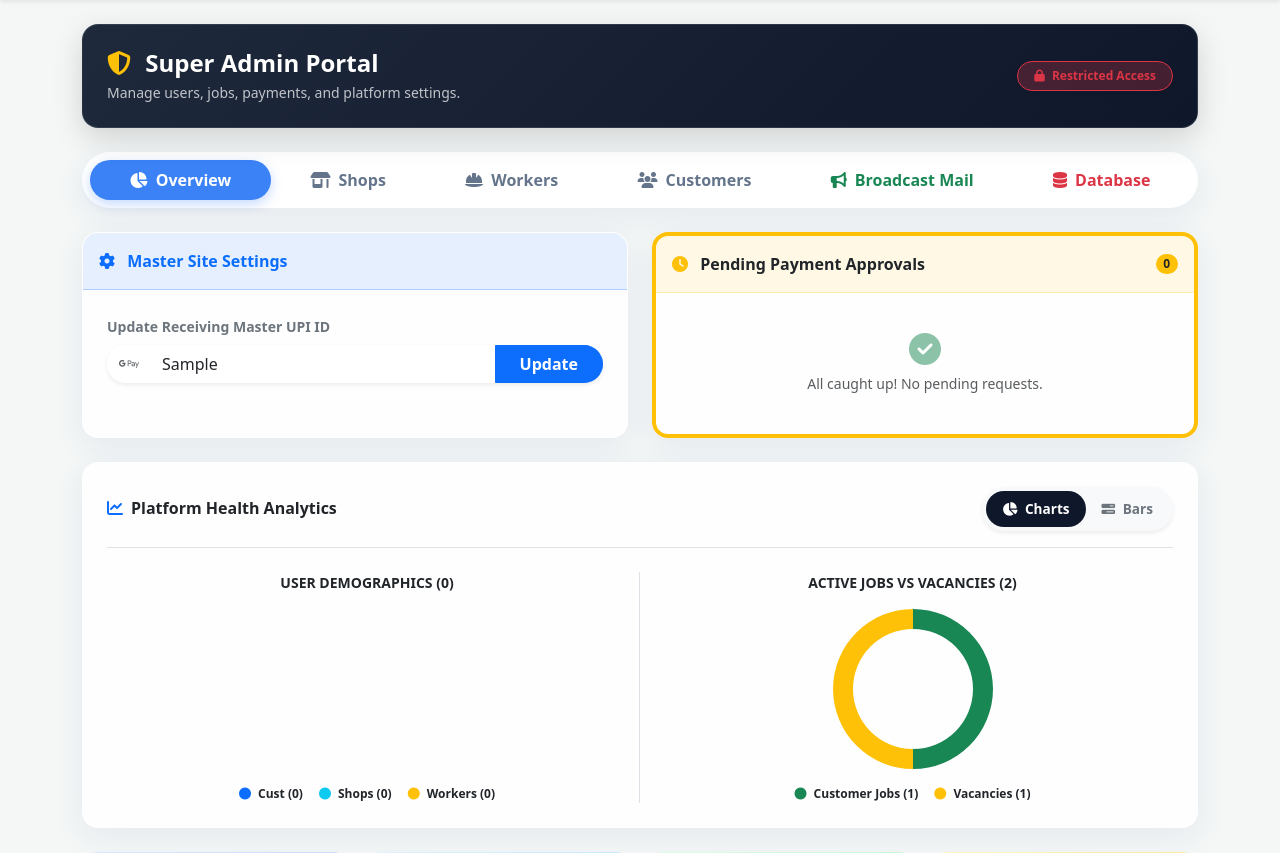
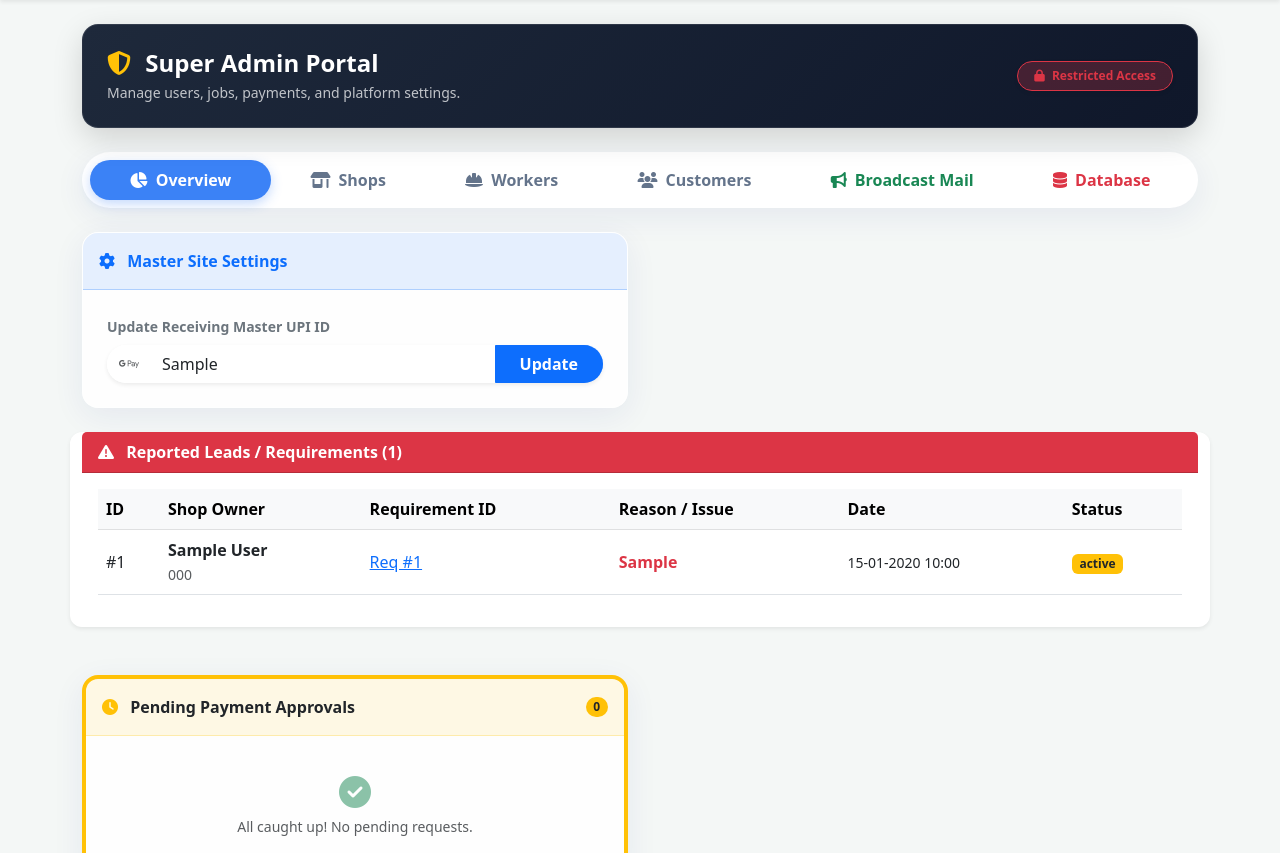
Before and after one commit to kaamconnect01/kaamconnect, a Flask app: page /admin/dashboard in a window 1280 px wide. Shown: the part 56-909 px from the top of the page. Run offline with Flask 3, Linux system fonts and the light colour scheme; a user stored in the database is signed in; tables that the repository leaves empty hold one stand-in row (values such as "Sample post"); some libraries are stand-ins or nearby versions.

Commit message:
Update admin_dash.html

```diff
--- a/templates/admin_dash.html
+++ b/templates/admin_dash.html
@@ -237,6 +237,50 @@
             </div>
         </div>
     </div>
+    <!-- REPORTED LEADS SECTION -->
+    <div class="card shadow-sm mb-4 border-0">
+        <div class="card-header bg-danger text-white fw-bold">
+            <i class="fa-solid fa-triangle-exclamation me-2"></i> Reported Leads / Requirements ({% if reported_leads %}{{ reported_leads|length }}{% else %}0{% endif %})
+        </div>
+        <div class="card-body table-responsive">
+            {% if reported_leads %}
+            <table class="table table-hover align-middle">
+                <thead class="table-light">
+                    <tr>
+                        <th>ID</th>
+                        <th>Shop Owner</th>
+                        <th>Requirement ID</th>
+                        <th>Reason / Issue</th>
+                        <th>Date</th>
+                        <th>Status</th>
+                    </tr>
+                </thead>
+                <tbody>
+                    {% for rep in reported_leads %}
+                    <tr>
+                        <td>#{{ rep.id }}</td>
+                        <td>
+                            <b>{{ rep.shop_owner.name if rep.shop_owner else 'N/A' }}</b><br>
+                            <small class="text-muted">{{ rep.shop_owner.mobile if rep.shop_owner else '' }}</small>
+                        </td>
+                        <td>
+                            <a href="#" data-bs-toggle="modal" data-bs-target="#reqModal{{ rep.requirement_id }}">
+                                Req #{{ rep.requirement_id }}
+                            </a>
+                        </td>
+                        <td class="text-danger fw-semibold">{{ rep.reason }}</td>
+                        <td><small>{{ rep.created_at.strftime('%d-%m-%Y %H:%M') if rep.created_at else 'N/A' }}</small></td>
+                        <td><span class="badge bg-warning text-dark">{{ rep.status }}</span></td>
+                    </tr>
+                    {% endfor %}
+                </tbody>
+            </table>
+            {% else %}
+            <p class="text-muted text-center my-3">Koi bhi lead report nahi ki gayi hai.</p>
+            {% endif %}
+        </div>
+    </div>
+
     <div class="col-md-6">
         <div class="glass-panel h-100 p-0 overflow-hidden border-md-start border-4 border-warning">
             <div class="bg-warning bg-opacity-10 text-dark fw-bold p-3 border-bottom border-warning border-opacity-25 d-flex justify-content-between align-items-center">
```
